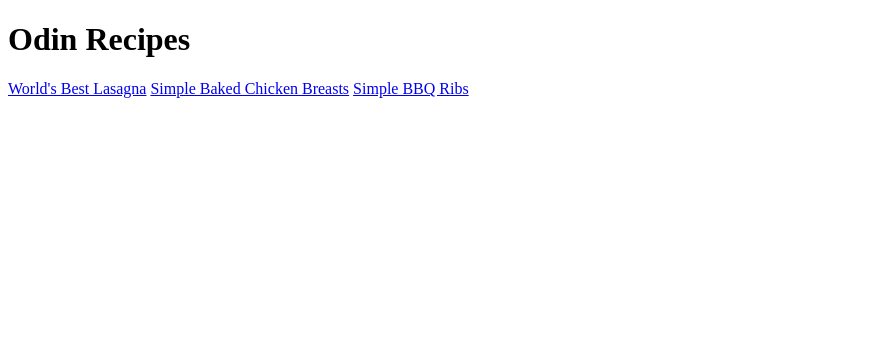
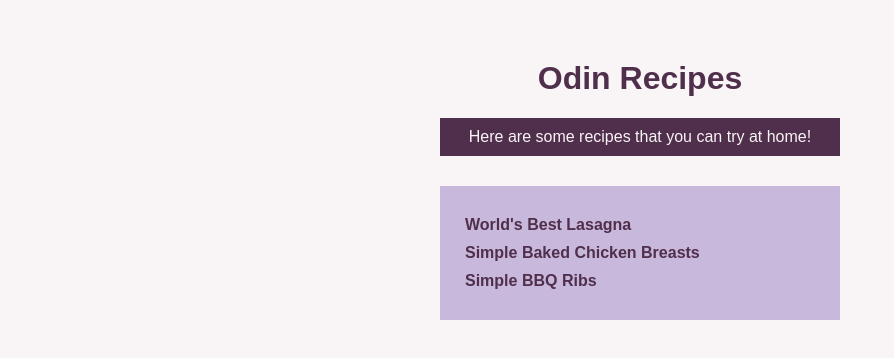
Before and after one commit to kotrynanana/odin-recipes, a plain HTML site: page index.html in a window 1280 px wide. Shown: the whole page, without its empty margins (0-894 px from the left). Drawn offline with Linux system fonts and the light colour scheme.

Commit message:
styled the index.html file and added a css file

```diff
--- /dev/null
+++ b/css/styles.css
@@ -0,0 +1,54 @@
+* {
+    box-sizing: border-box;
+    margin: 0;
+    padding: 0;
+}
+
+body {
+    background-color: #F9F4F5;
+    font-family: Arial, sans-serif;
+    margin: 0;
+    padding: 0;
+    margin-top: 60px;
+}
+
+h1 {
+    font-size: 2em;
+    margin: 0.67em 0;
+    text-align: center;
+    color: #502F4C;
+}
+
+p {
+    text-align: center;
+    background-color: #502F4C;
+    color: #F9F4F5;
+    width: 400px;
+    padding: 10px;
+    margin: 20px auto;
+}
+
+ul {
+    width: 400px;
+    margin: 30px auto;
+    padding: 20px;
+    background-color: #C8B8DB;
+}
+
+li {
+    list-style-type: none;
+    margin: 10px 0;
+}
+
+li a {
+    font-weight: 900;
+    color: #502F4C;
+    text-decoration: none;
+    cursor: pointer;
+    padding: 5px;
+}
+
+li a:hover {
+    color: #F9F4F5;
+    background-color: #502F4C;
+}
--- a/index.html
+++ b/index.html
@@ -4,11 +4,17 @@
     <meta charset="UTF-8">
     <meta name="viewport" content="width=device-width, initial-scale=1.0">
     <title>Odin Recipes</title>
+    <link rel="stylesheet" href="./css/styles.css">
 </head>
 <body>
     <h1>Odin Recipes</h1>
-    <a href="recipes/lasagna.html">World's Best Lasagna</a>
-    <a href="recipes/baked-chicken.html">Simple Baked Chicken Breasts</a>
-    <a href="recipes/ribs.html">Simple BBQ Ribs</a>
+    <p>Here are some recipes that you can try at home!</p>
+    <section>
+    <ul>
+        <li><a href="recipes/lasagna.html">World's Best Lasagna</a></li>
+        <li><a href="recipes/baked-chicken.html">Simple Baked Chicken Breasts</a></li>
+        <li><a href="recipes/ribs.html">Simple BBQ Ribs</a></li>
+    </ul>
+    </section>
 </body>
 </html>
```
